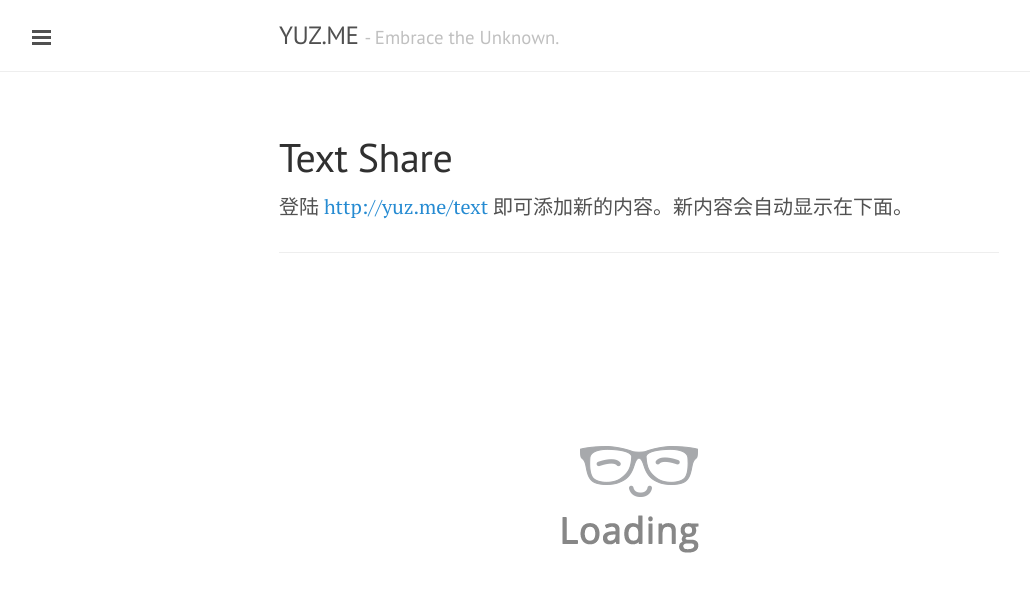
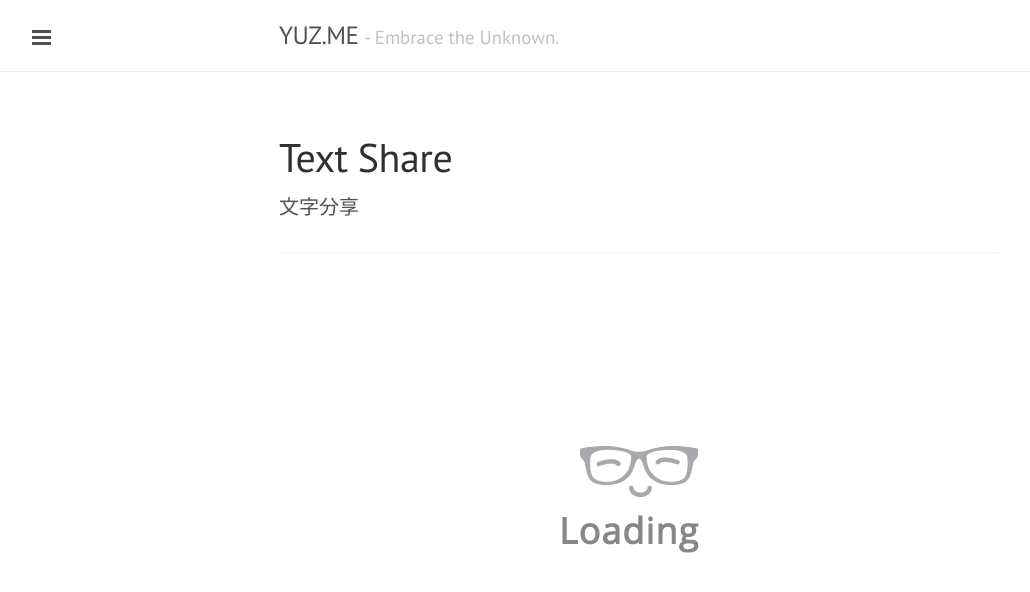
Before and after one commit to yusite/yuz.me, a Jekyll site: the page built from share.md, in a window 1280 px wide. Shown: the top 592 px of the page, without its empty margins (1-1031 px from the left). Built offline with Jekyll 4.4.1, drawn with Linux system fonts in a browser that asks for light colours; Markdown is read by kramdown in place of the engine named in the settings; some of the changed lines change nothing that is shown.

Commit message:
minor update

```diff
--- a/javascript/custom/share.js
+++ b/javascript/custom/share.js
@@ -25,9 +25,7 @@
             output.push(marked(array[i].Content));
             if (array[i].Link){
                 l = addhttp(array[i].Link);
-                output.push("<p><a href=\"" + l + "\">");
-                output.push("链接 &rarr;");
-                output.push("</a></p>");
+                output.push("<span><a href=\"" + l + "\">" + l + "</a></span>");
             }
             output.push("</div>");
             output.push("<hr>");
--- a/share.md
+++ b/share.md
@@ -7,7 +7,7 @@
 
 ---
 
-登陆 [http://yuz.me/text](http://yuz.me/text) 即可添加新的内容。新内容会自动显示在下面。
+文字分享
 
 ---
 
```
